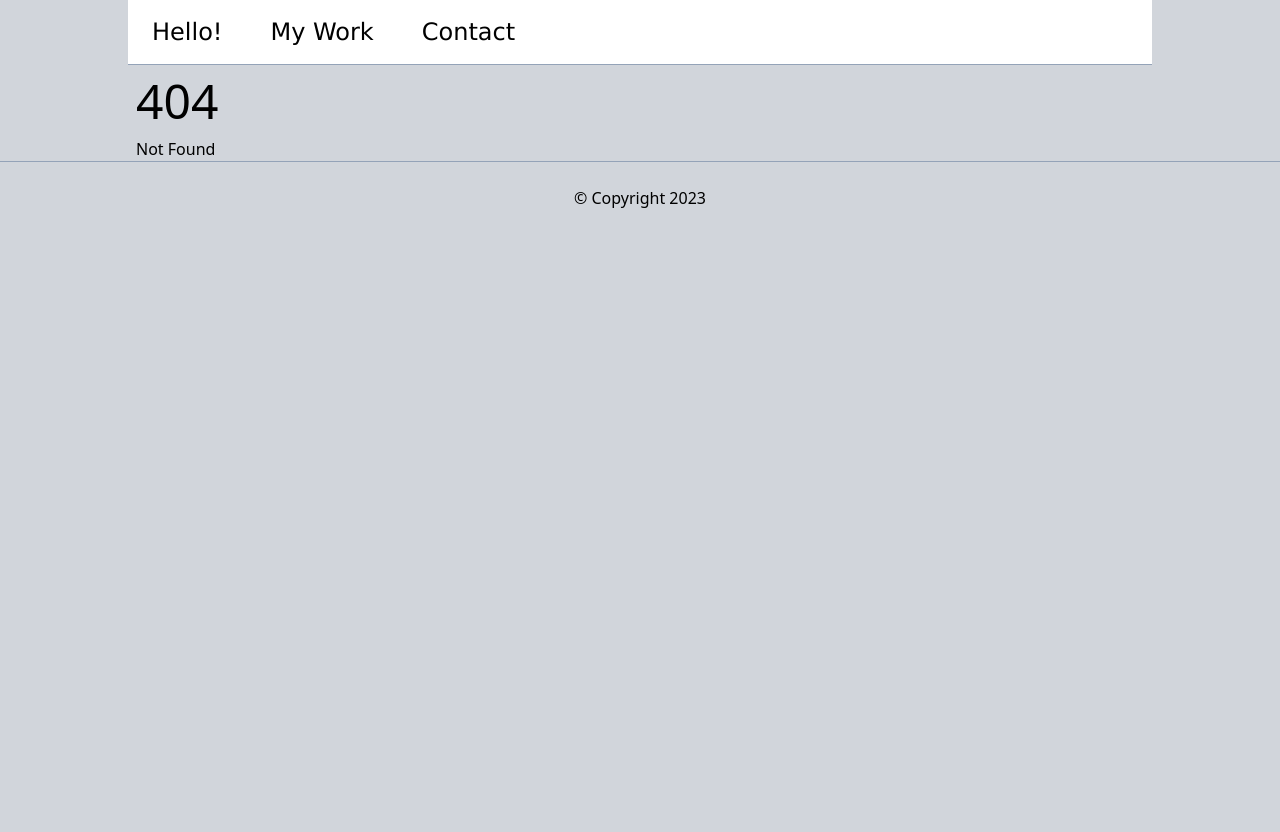
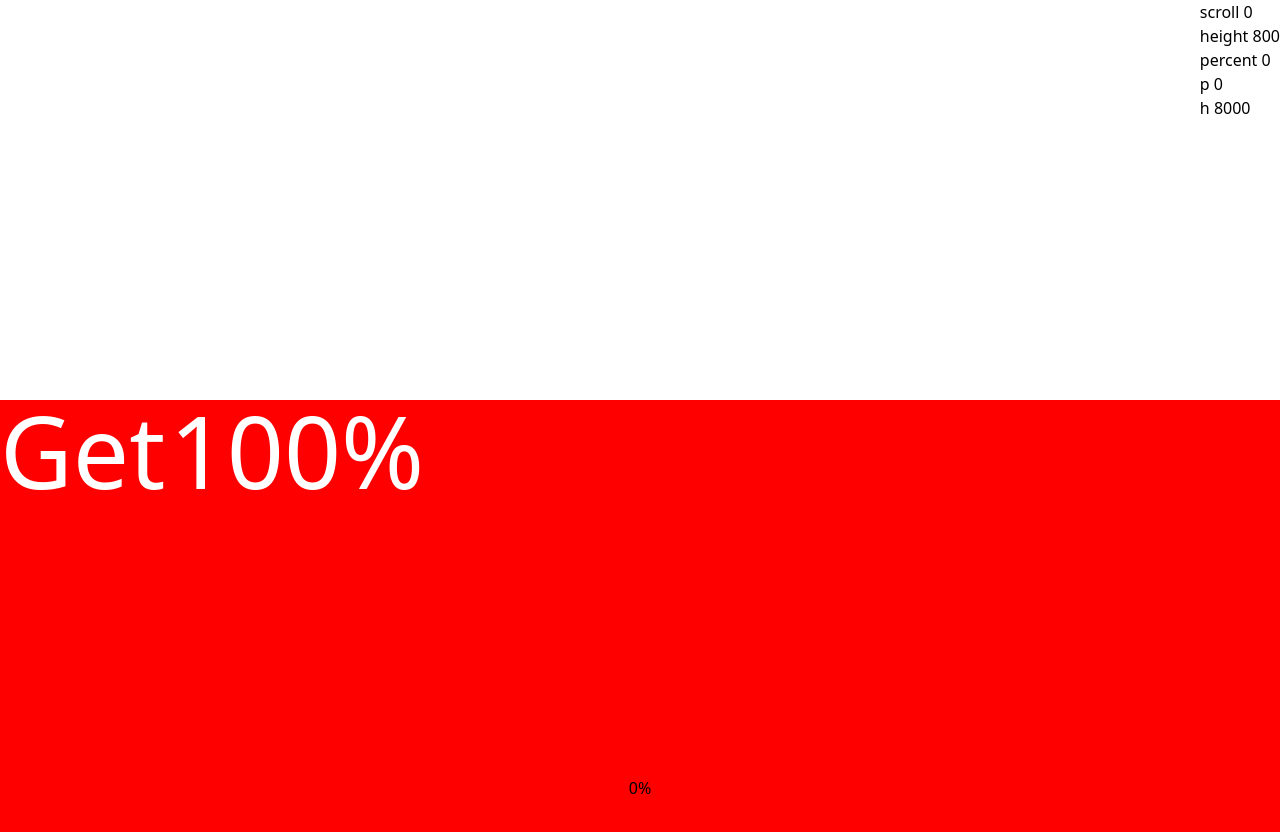
Before and after one commit to lianhuilui/portfolio, a SvelteKit app: page /parallax in a window 1280 px wide. Before the commit this address had no page. Shown: the top 832 px of the page. Before the commit the page ends 800 px from the top, so only its background shows below. Built offline with nearby package versions, Linux system fonts and the light colour scheme.

Commit message:
parallax test page

```diff
--- /dev/null
+++ b/src/components/page.svelte
@@ -0,0 +1,55 @@
+<script lang="ts">
+    export let config: Object;
+    export let percent: number;
+
+    let value = config.start_value
+    let style = config?.init_style ? config.base_style + config.init_style : `display: none;`
+
+    $: {
+        let applied = false
+
+        style = config.base_style
+
+        for (let i = 0; i < config.animations.length; i++) {
+            let anim_part = config.animations[i]
+
+            if (percent >= anim_part.start_time && percent < anim_part.end_time) {
+                if (anim_part.start_value == anim_part.end_value) {
+                    value = `${anim_part.start_value}${anim_part.unit}`
+                    console.log ('constant style applied')
+                } else {
+
+                    let current_time = (percent - anim_part.start_time) / (anim_part.end_time - anim_part.start_time)
+
+                    value = `${anim_part.start_value}${anim_part.unit} + (${anim_part.easing(current_time) * (anim_part.end_value - anim_part.start_value)}${anim_part.unit})`
+
+                    style += `${anim_part.style}: calc(${value});`
+                    console.log ('conditional style applied')
+
+                    if (!applied) {
+                        style += `--percent: ${current_time}`
+                    }
+                }
+
+
+                applied = true
+            }
+        }
+
+        if (!applied) {
+            style += config.init_style;
+            console.log ('base style applied')
+        }
+    }
+</script>
+
+<div style={style}>
+    <div style='position: absolute; top: 0;'>
+    PAGE: {JSON.stringify(config)}
+    PERCENT: {JSON.stringify(percent)}
+    style: {JSON.stringify(style)}
+
+    </div>
+    <slot/>
+
+</div>
--- a/src/routes/my-work/+page.svelte
+++ b/src/routes/my-work/+page.svelte
@@ -3,8 +3,13 @@
     import ImgText from "../../components/imgtext.svelte"
 
     export let data;
+
+    let scrollY;
 </script>
 
+<svelte:window bind:scrollY={scrollY} />
+
+<div style="display: contents; --scroll: {scrollY};">
     <h1 class="text-3xl">My Portfolio
         <br>
         <span class="text-sm">as a freelance full-stack developer</span>
@@ -12,8 +17,8 @@
     <hr />
 
     <div class="grid grid-cols-1 md:grid-cols-2 gap-0 sm:gap-2">
-    {#each data?.works as work}
-        <div>
+        {#each data?.works as work, i}
+            <div class="work-item" style="--factor: {(i + 1) * 5} ">
                 {#if work.url}
                     <a href={$page.url + work.url}>
                         <ImgText title={work.title} image={work.img} />
@@ -42,6 +47,7 @@
             </div>
         {/each}
     </div>
+</div>
 
 <style lang="postcss">
     p.description {
--- /dev/null
+++ b/src/routes/parallax/+page.svelte
@@ -0,0 +1,135 @@
+<script>
+    import {cubicIn, cubicInOut} from 'svelte/easing'
+    import Page from "../../components/page.svelte"
+
+    let scroll = 0;
+    let height = 0;
+    let oHeight = 0;
+
+    let h;
+
+    $: percent = scroll / height;
+    $: p = scroll / (h - height)
+</script>
+
+<svelte:window bind:scrollY={scroll} bind:innerHeight={height}
+    bind:outerHeight={oHeight}
+/>
+
+<div bind:clientHeight={h} style={`--percent: ${p ? p : 0}; background: white; width: 100vw; position: absolute; top: 0; left: 0; height: 1000vh; z-index: 20;`}>
+
+    <div id="test">
+        <div class="text">
+            Get
+        </div>
+        <div class="view">
+            <div class="parallax">
+                    100%
+                <br>
+                    10%
+                <br>
+                    50%
+                <br>
+                    100%
+            </div>
+        </div>
+    </div>
+
+    <div id="percent">
+    </div>
+
+    <div style="position: fixed; right: 0; z-index: 30;">
+        scroll       {scroll}<br>
+            height       {height}<br>
+            percent       {percent}<br>
+            p       {p}<br>
+            h       {h}<br>
+    </div>
+
+</div>
+
+<style>
+    :global(:root *) {
+        /* Pause the animation */
+        animation-play-state: paused;
+        /* Bind the animation to scroll */
+        animation-delay: calc(var(--percent) * -1s);
+        /* These last 2 properites clean up overshoot weirdness */
+        animation-iteration-count: 1;
+        animation-fill-mode: both;
+    }
+
+    @keyframes run {
+    from {
+        top:50vh;
+    }
+    50% {
+        top:0vh;
+    }
+    top {
+        top:0vh;
+    }
+    }
+
+    @keyframes parallax {
+    from {
+        transform: translateY(0);
+    }
+    5% {
+        transform: translateY(0px);
+    }
+    10% {
+        transform: translateY(calc(-1 * var(--fs)));
+    }
+    15% {
+        transform: translateY(calc(-1 * var(--fs)));
+    }
+    20% {
+        transform: translateY(calc(-2 * var(--fs)));
+    }
+    25% {
+        transform: translateY(calc(-2 * var(--fs)));
+    }
+    30% {
+        transform: translateY(calc(-3 * var(--fs)));
+    }
+    to {
+        transform: translateY(calc(-3 * var(--fs)));
+    }
+    }
+
+    .text, .view {
+        --fs: 100px;
+        font-size: var(--fs);
+        display: inline-block;
+        padding: 0;
+        height: 1em;
+        line-height: 1em;
+        margin: 0;
+        overflow: hidden;
+        color: white;
+    }
+
+    .parallax {
+        animation-name: parallax;
+        animation-duration: 1s;
+    }
+    #percent {
+        bottom: 0;
+        width: 100%;
+        text-align: center;
+        position: fixed;
+    }
+    #percent:after {
+        counter-reset: per calc(var(--percent) * 100);
+        content: counter(per) '%'
+    }
+    #test {
+        animation-name: run;
+        animation-duration: 1s;
+        position: fixed;
+        background: red;
+        width: 100%;
+        height: 100%;
+    }
+</style>
--- /dev/null
+++ b/src/routes/scroll/+page.svelte
@@ -0,0 +1,120 @@
+<script>
+    import {cubicIn, cubicInOut} from 'svelte/easing'
+    import Page from "../../components/page.svelte"
+
+    let scroll = 0;
+    let height = 0;
+    let oHeight = 0;
+
+    $: percent = scroll / height;
+
+    let config1 = {
+        init_style: 'top: 100vh;',
+        base_style: 'position: fixed; width: 100%; height: 100%;',
+        animations: [
+            {
+                start_time : 0.25,
+                end_time : 1.0,
+                start_value : 100,
+                end_value : 0,
+                easing : cubicInOut,
+                style: 'top',
+                unit : 'vh'
+            },
+            {
+                start_time : 0.25,
+                end_time : 1.0,
+                start_value : 0,
+                end_value : 1,
+                easing : cubicInOut,
+                style: 'opacity',
+                unit : ''
+            },
+            {
+                start_time : 1.0,
+                end_time : 2.0,
+                start_value : 0,
+                end_value : 0,
+                easing : cubicInOut,
+                style: 'top',
+                unit : 'vh'
+            },
+            {
+                start_time : 2.0,
+                end_time : 2.5,
+                start_value : 0,
+                end_value : -100,
+                easing : cubicIn,
+                style: 'top',
+                unit : 'vh'
+            },
+            {
+                start_time : 2.0,
+                end_time : 2.5,
+                start_value : 1,
+                end_value : 0,
+                easing : cubicIn,
+                style: 'opacity',
+                unit : ''
+            },
+        ]
+    }
+
+    let config2 = {
+        init_style: 'top: 100vh;',
+        base_style: 'position: fixed; width: 100%; height: 100%;',
+        animations: [
+            {
+                start_time : 2.5,
+                end_time : 3.0,
+                start_value : 100,
+                end_value : 0,
+                easing : cubicInOut,
+                style: 'top',
+                unit : 'vh'
+            },
+            {
+                start_time : 3.0,
+                end_time : 4.0,
+                start_value : 0,
+                end_value : 0,
+                easing : cubicInOut,
+                style: 'top',
+                unit : 'vh'
+            },
+            {
+                start_time : 4.0,
+                end_time : 4.5,
+                start_value : 0,
+                end_value : -100,
+                easing : cubicIn,
+                style: 'top',
+                unit : 'vh'
+            },
+        ]
+    }
+
+</script>
+
+<svelte:window bind:scrollY={scroll} bind:innerHeight={height}
+    bind:outerHeight={oHeight}
+/>
+
+<div style="background: white; width: 100vw; position: absolute; top: 0; left: 0; height: 1000vh; z-index: 20;">
+
+    <Page config={config1} {percent}>
+        <div class="bg-gray-500 h-full w-full" style="">
+        HI THERE!
+        </div>
+    </Page>
+    <Page config={config2} {percent}>
+        <div class="bg-red-500 h-full w-full" style="">
+        HI THERE!
+        </div>
+    </Page>
+
+    <div style="position: fixed; right: 0; z-index: 30;">
+        scroll       {scroll}
+    </div>
+
+</div>
--- /dev/null
+++ b/src/routes/scrollcss/+page.svelte
@@ -0,0 +1,68 @@
+<script>
+    import {cubicIn, cubicInOut} from 'svelte/easing'
+    import Page from "../../components/page.svelte"
+
+    let scroll = 0;
+    let height = 0;
+    let oHeight = 0;
+
+    let h;
+
+    $: percent = scroll / height;
+    $: p = scroll / (h - height)
+</script>
+
+<svelte:window bind:scrollY={scroll} bind:innerHeight={height}
+    bind:outerHeight={oHeight}
+/>
+
+<div bind:clientHeight={h} style={`--percent: ${p ? p : 0}; background: white; width: 100vw; position: absolute; top: 0; left: 0; height: 400vh; z-index: 20;`}>
+
+    <div id="test">
+        TESTING
+    </div>
+
+    <div style="position: fixed; right: 0; z-index: 30;">
+        scroll       {scroll}<br>
+            height       {height}<br>
+            percent       {percent}<br>
+            p       {p}<br>
+            h       {h}<br>
+    </div>
+
+</div>
+
+<style>
+    :global(:root *) {
+        /* Pause the animation */
+        animation-play-state: paused;
+        /* Bind the animation to scroll */
+        animation-delay: calc(var(--percent) * -1s);
+        /* These last 2 properites clean up overshoot weirdness */
+        animation-iteration-count: 1;
+        animation-fill-mode: both;
+    }
+
+    @keyframes run {
+        from {
+            top:-10vh;
+        }
+        10% {
+            top: 0vh
+        }
+        30% {
+            top: 0vh
+        }
+        to {
+            top:100vh;
+        }
+    }
+    #test {
+        animation-name: run;
+        animation-duration: 1s;
+        position: fixed;
+        background: red;
+        width: 100%;
+        height: 100%;
+    }
+</style>
```
Lines whose indentation alone changed are shown as unchanged.
